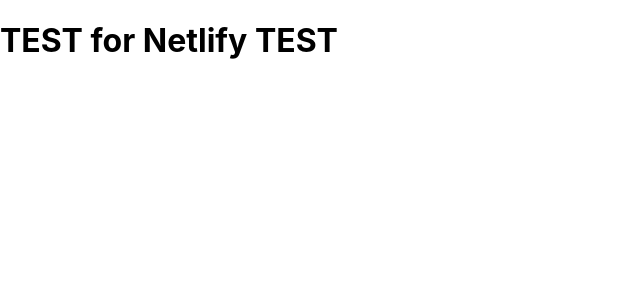
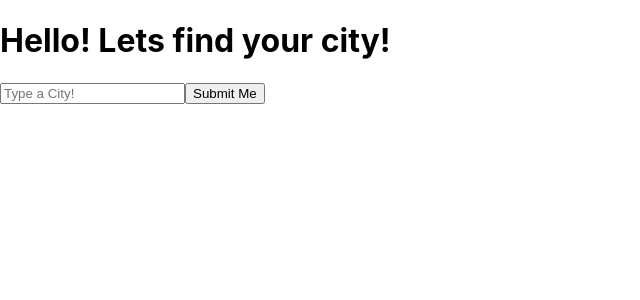
Before and after one commit to Zitronen25U/city-explorer, a React (Create React App) app: page / in a window 1280 px wide. Shown: the top 300 px of the page, without its empty margins (0-640 px from the left). Built offline with nearby package versions, Linux system fonts and the light colour scheme.

Commit message:
adding final lab stuff

```diff
--- a/src/App.css
+++ b/src/App.css
@@ -2,16 +2,6 @@
   text-align: center;
 }
 
-.App-logo {
-  height: 40vmin;
-  pointer-events: none;
-}
-
-@media (prefers-reduced-motion: no-preference) {
-  .App-logo {
-    animation: App-logo-spin infinite 20s linear;
-  }
-}
 
 .App-header {
   background-color: #282c34;
--- a/src/App.js
+++ b/src/App.js
@@ -1,11 +1,50 @@
 import React from 'react';
+import axios from 'axios';
 import './App.css';
 
-class App extends React.Component{
+class App extends React.Component {
+  constructor(props) {
+    super(props);
+    this.state = {
+      location: {},
+      searchQuery: '',
+      imgSrc: '',
+      displayResults: false
+    };
+  }
 
-  render(){
-    return(
-      <h1>TEST for Netlify TEST</h1>
+  getLocationInfo = async(e) => {
+    e.preventDefault();
+    const url = `https://us1.locationiq.com/v1/search.php?key=${process.env.THEKEY}&q=${this.state.searchQuery}&format=json`;
+    const location = await axios.get(url);
+    const locationArray = location.data;
+
+    this.setState({
+      location: locationArray[0],
+      displayResults: true,
+      imgSrc: `https://maps.locationiq.com/v3/staticmap?key=${process.env.THEKEY}&center=${locationArray[0].lat},${locationArray[0].lon}&zoom=18`
+    });
+
+  };
+
+  render() {
+    return (
+      <>
+        <h1>Hello! Lets find your city!</h1>
+
+        <form onSubmit={this.getLocationInfo}>
+          <input onChange={(e) => this.setState({ searchQuery: e.target.value })} placeholder="Type a City!"></input>
+          <button id="button" type="submit">Submit Me</button>
+        </form>
+
+
+        {this.state.displayResults &&
+          <>
+            <h2>{this.state.location.display_name}</h2>
+            <img src={this.state.imgSrc} />
+          </>
+        }
+      </>
     );
   }
 }
--- a/src/index.js
+++ b/src/index.js
@@ -11,7 +11,5 @@
   document.getElementById('root')
 );
 
-// If you want to start measuring performance in your app, pass a function
-// to log results (for example: reportWebVitals(console.log))
-// or send to an analytics endpoint. Learn more: https://bit.ly/CRA-vitals
+
 reportWebVitals();
```
Also changed, not shown: 1 other file (tests, documents, lock files or other folders).
